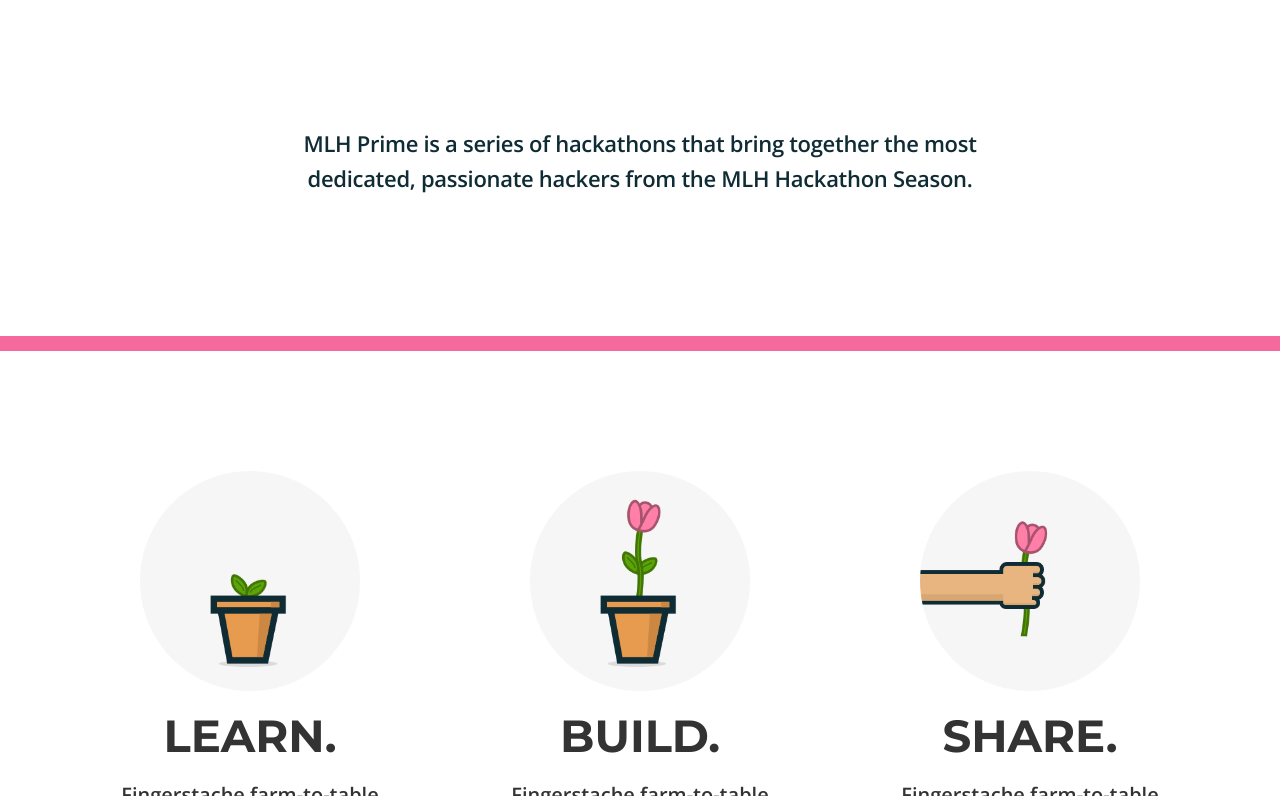
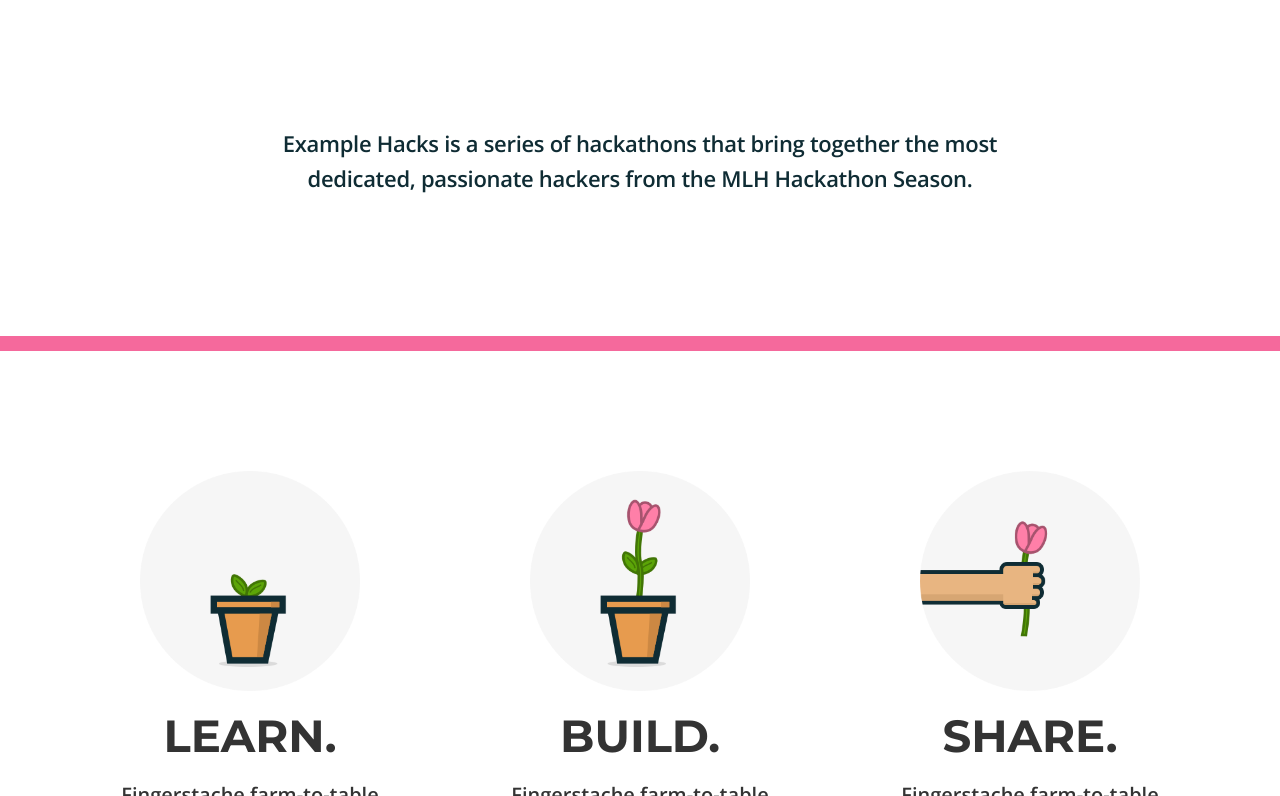
Before and after one commit to MLH/mlh-hackathon-boilerplate, a Jekyll site: the page built from index.html, in a window 1280 px wide and 900 px high, cut to the strip 104-900 px from the top of the window. Built offline with Jekyll 4.4.1, drawn with Linux system fonts in a browser that asks for light colours; nearby versions of some CDN libraries; some of the changed text lies outside the part shown.

Commit message:
Added success page

```diff
--- a/_config.yml
+++ b/_config.yml
@@ -22,17 +22,16 @@
 
 # This is Search Engine Optimization. It'll help your website look better on search.
 seo:
-  title:       "MLH Prime | 5/6 August 2016"
+  title:       "Example Hacks | 5/6 August 2016"
   description: "Come join us on the 5 & 6th August 2016 for a wonderful hackathon in the New York Area."
   image:       "https://prime.mlh.io/img/logos/mlh-prime-color.svg"
 
 # Event information.
 event:
-  name: "MLH Prime"
-  logo: "https://prime.mlh.io/img/logos/mlh-prime-color.svg"
+  name:        "Example Hacks"
   description: "Come hack with 400 hackers in New Jersey this August!"
-  date: "5 & 6 August 2016"
-  location: "Holmdel, NJ, United States"
+  date:        "5 & 6 August 2016"
+  location:    "Holmdel, NJ, United States"
 
   trust_badge:
     year:   "2017"  # year
@@ -44,13 +43,13 @@
       - text: "Apply"
         my_mlh:
           client_id:    "b2cd21334755d96a29663d60e59482faa6fa09829b63f3620ea357a4d63d2800"
-          redirect_uri: "http://mlh.github.io/mlh-hackathon-boilerplate/success.html"
+          redirect_uri: "https://mlh.github.io/mlh-hackathon-boilerplate/success.html"
       - text: "Sponsor"
         href: "mailto:sponsorship@website.com"
 
   about:
     description: >
-      MLH Prime is a series of hackathons that bring together the most dedicated, passionate hackers
+      Example Hacks is a series of hackathons that bring together the most dedicated, passionate hackers
       from the MLH Hackathon Season.
 
   info:
@@ -88,6 +87,10 @@
       answer: >
         Meditation readymade skateboard, beard venmo whatever ugh. Farm-to-table brooklyn selvage.
 
+  register:
+    message: >
+      You'll receive more information closer to the event.
+
 # ****************************************************
 # -- Ignore this unless you know what you're doing. --
 # ****************************************************
```
Also changed, not shown: success.html (added, +12 -0 lines).
